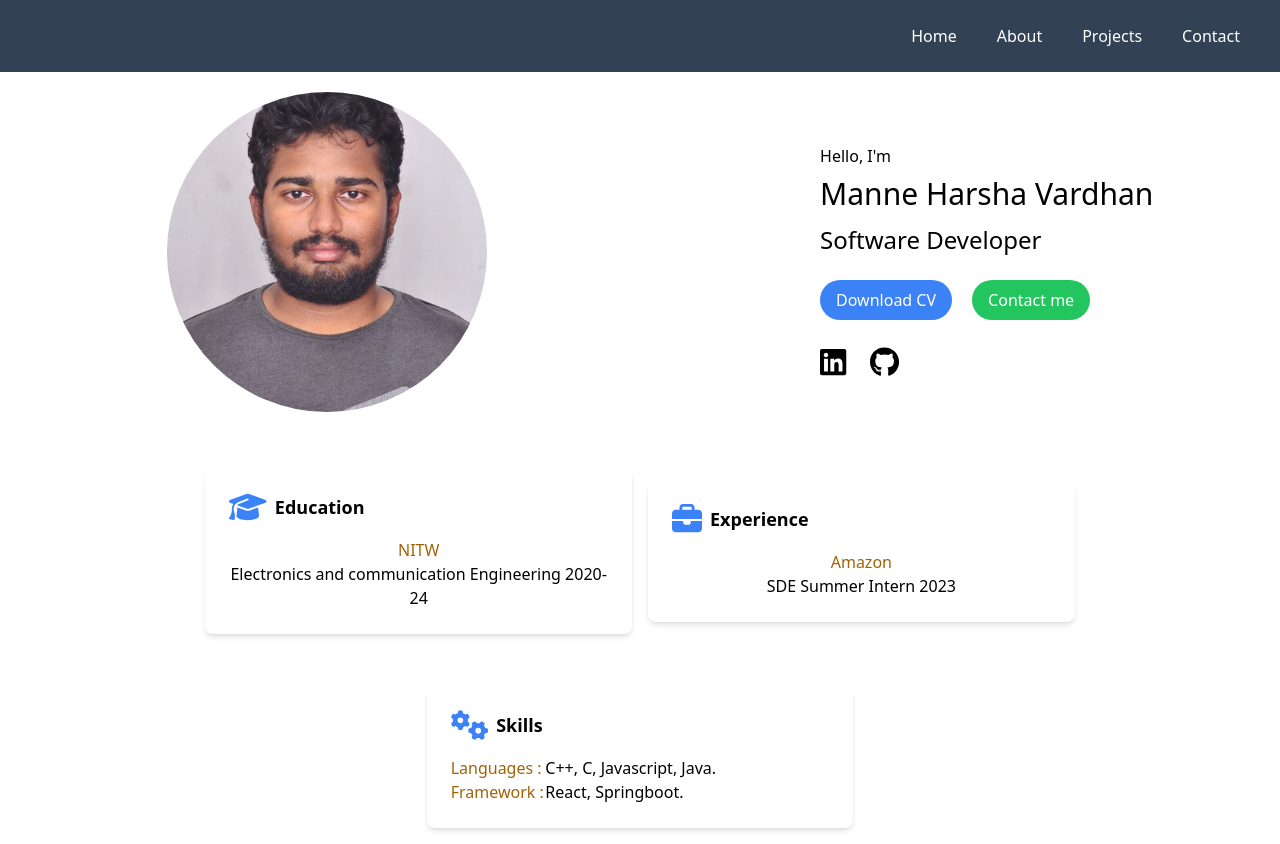
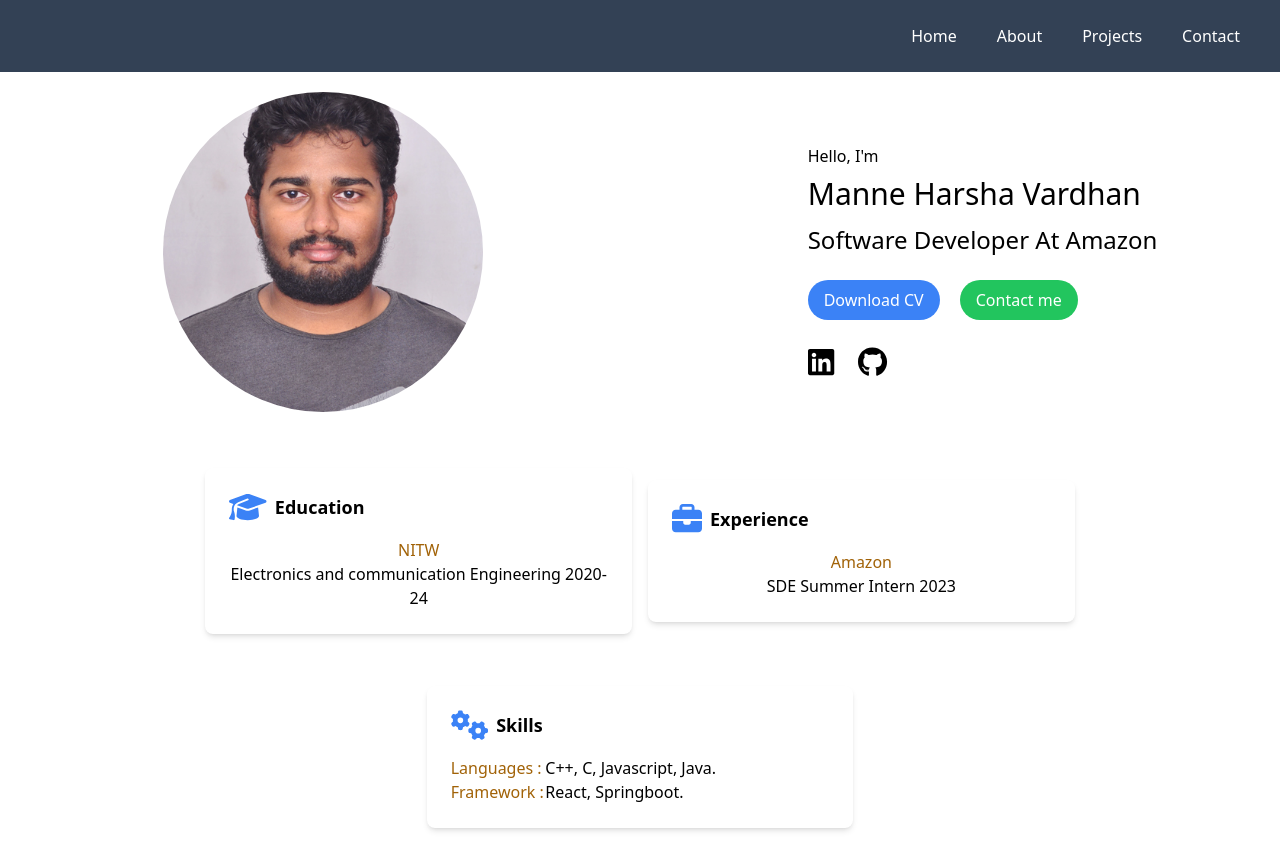
Before and after one commit to harsha-75/portfolio, a React (Create React App) app: page / in a window 1280 px wide. Built offline with nearby package versions, Linux system fonts and the light colour scheme.

Commit message:
job update

```diff
--- a/src/components/Home.jsx
+++ b/src/components/Home.jsx
@@ -19,7 +19,7 @@ function Home() {
       <div className="flex flex-col items-center md:items-start">
         <h1 className="text-center md:text-left">Hello, I'm</h1>
         <h1 className="text-3xl mb-3 mt-2 text-center md:text-left">Manne Harsha Vardhan</h1>
-        <h2 className="text-2xl font-light text-center md:text-left">Software Developer</h2>
+        <h2 className="text-2xl font-light text-center md:text-left">Software Developer At Amazon</h2>
         <div className="flex mt-6 justify-center md:justify-start">
           <button className="px-4 py-2 text-white bg-blue-500 rounded-full hover:bg-blue-600 focus:outline-none focus:bg-blue-600 mr-5" onClick={downloadResume}>
             Download CV
```
